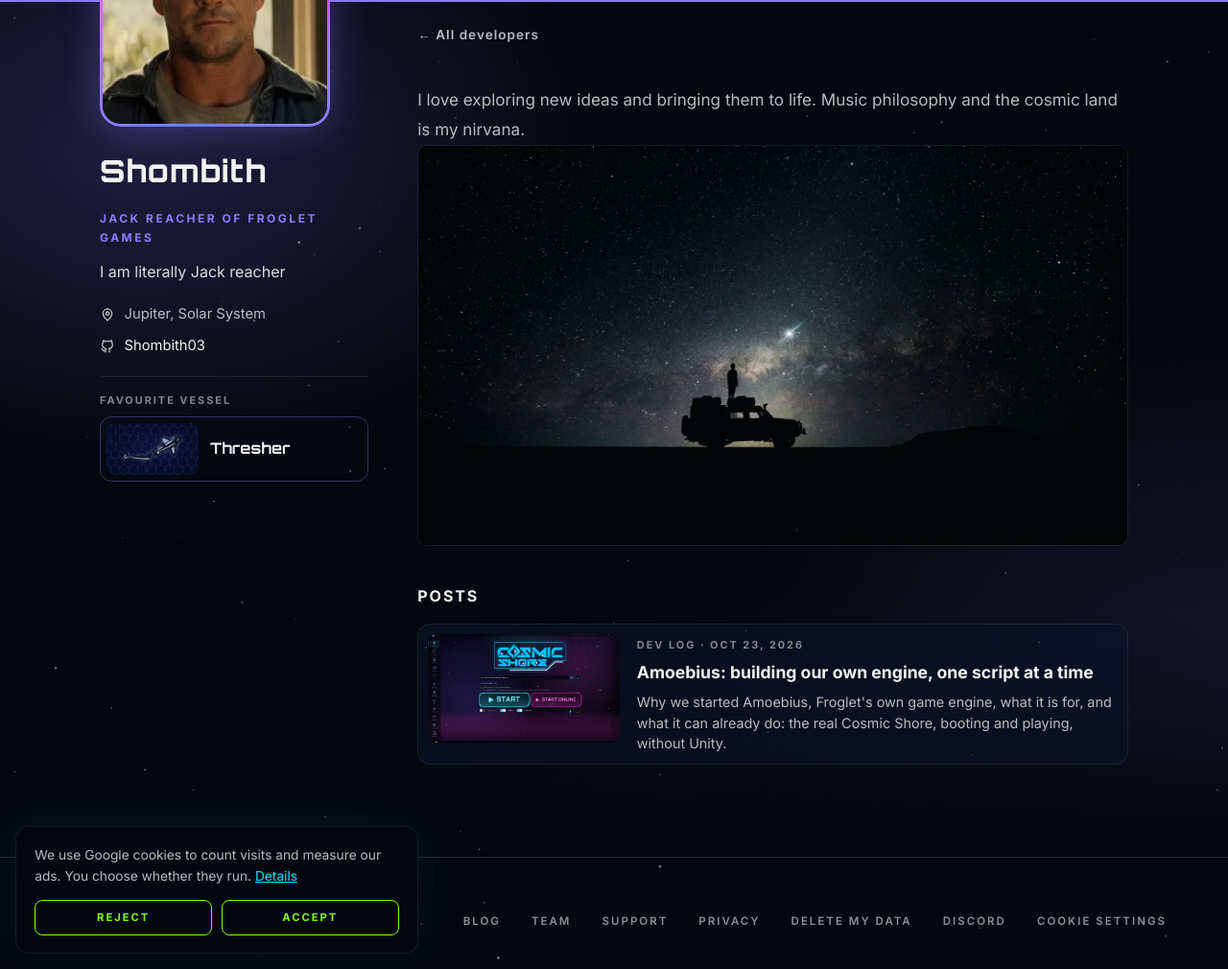
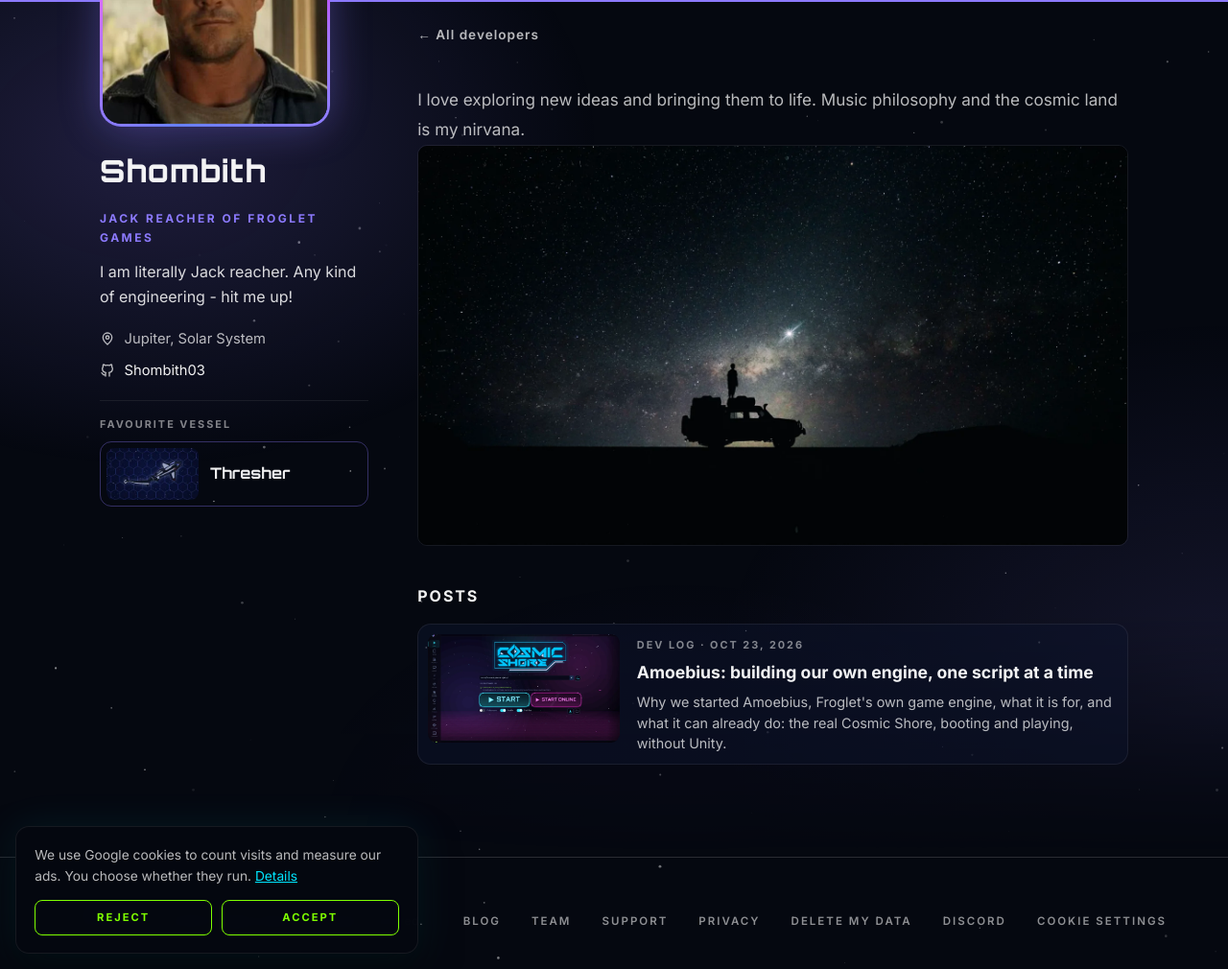
Before and after one commit to froglet-studio/Cosmic-Shore-landing-page, a Jekyll site: the page built from _team/shombith.md, in a window 1280 px wide and 1308 px high. Shown: the part 298-1308 px from the top of the window at 96% size. Built offline with Jekyll 4.4.1, drawn with Linux system fonts in a browser that asks for light colours.

Commit message:
studio(shombith): update profile

```diff
--- a/_team/shombith.md
+++ b/_team/shombith.md
@@ -4,7 +4,7 @@ name: Shombith
 github: Shombith03
 order: 3
 title: Jack Reacher of Froglet Games
-bio: I am literally Jack reacher
+bio: I am literally Jack reacher. Any kind of engineering - hit me up!
 location: Jupiter, Solar System
 accent: nebula
 photo: /assets/team/shombith/photo-mvlabg5t.webp
```
